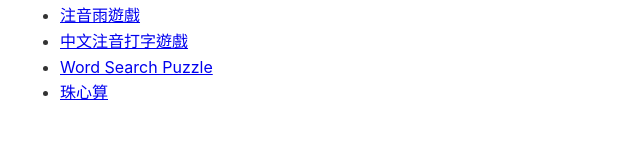
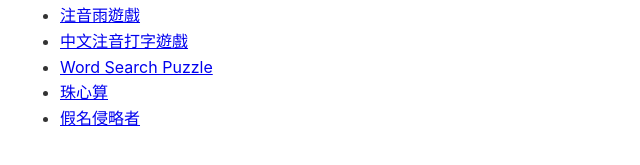
Before and after one commit to mhbai/mhbai.github.io, a Jekyll site: the page built from index.md, in a window 1280 px wide. Shown: the part 139-304 px from the top of the page, without its empty margins (0-640 px from the left). Built offline with Jekyll 4.4.1, drawn with Linux system fonts in a browser that asks for light colours.

```diff
--- a/index.md
+++ b/index.md
@@ -9,3 +9,4 @@ title: 首頁
 - [中文注音打字遊戲](https://mhbai.github.io/zhuyin2/)
 - [Word Search Puzzle](https://mhbai.github.io/word_search/)
 - [珠心算](https://mhbai.github.io/FlashAnzan)
+- [假名侵略者](https://mhbai.github.io/kana-invaders/)
```
